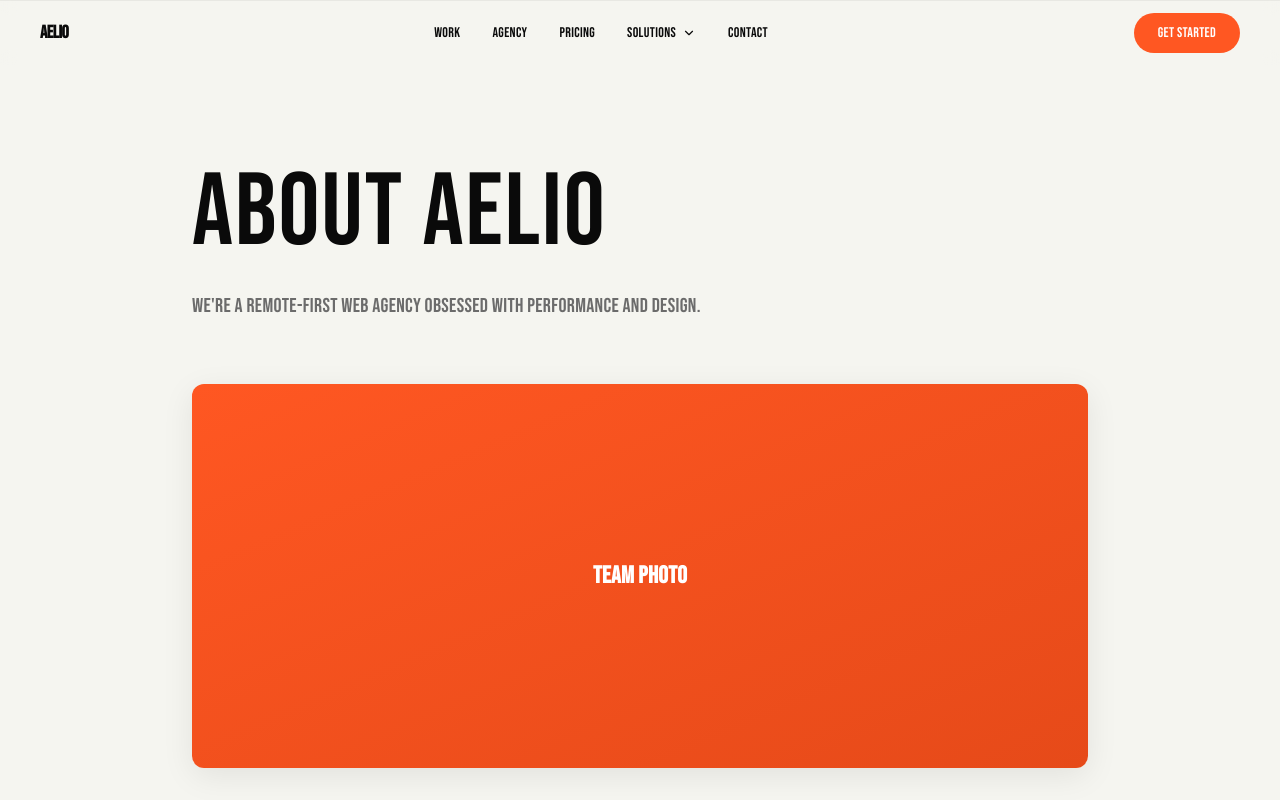
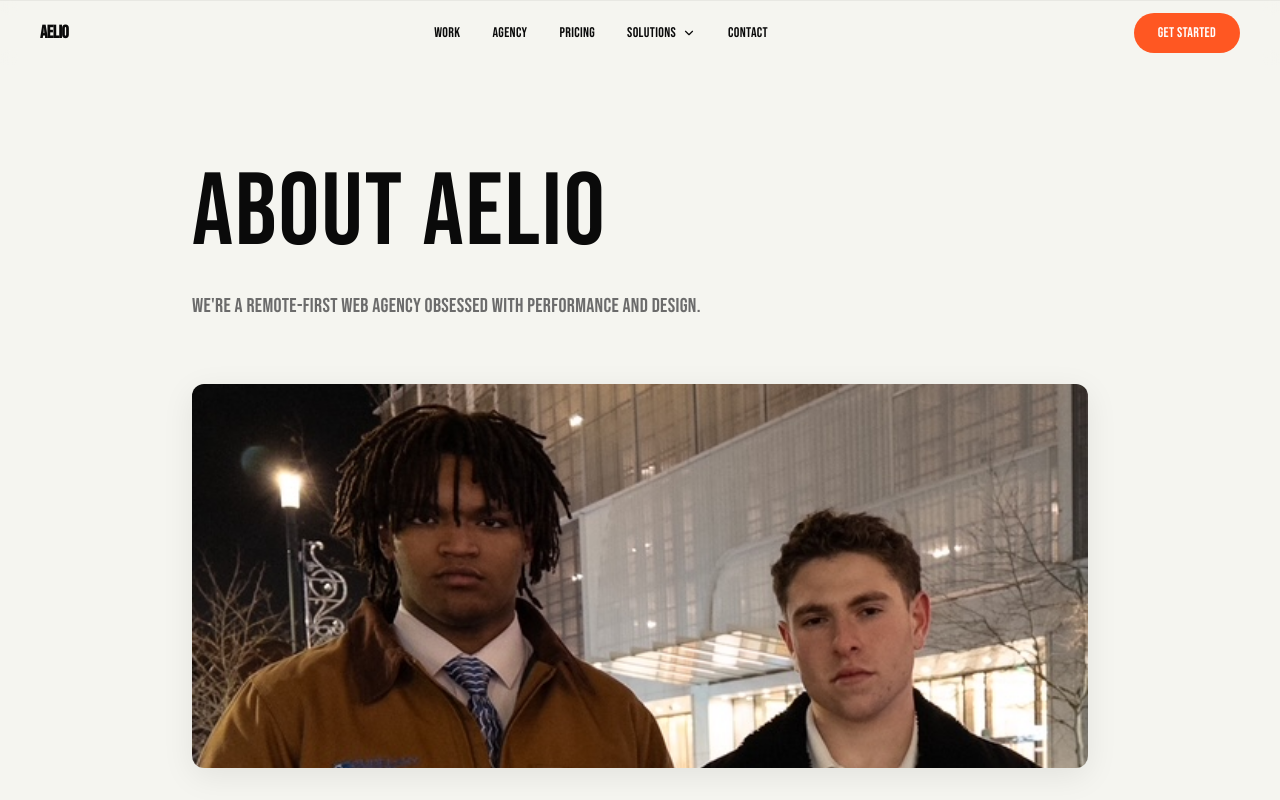
Before and after one commit to AdelJumaily/aelioweb, a Next.js app: page /agency in a window 1280 px wide. Shown: the top 800 px of the page. Built offline with nearby package versions, Linux system fonts and the light colour scheme; a web font is replaced by a local one.

Commit message:
added team photo

```diff
--- a/app/agency/page.tsx
+++ b/app/agency/page.tsx
@@ -1,3 +1,4 @@
+import Image from "next/image";
 
 export const metadata = {
   title: "About Aelio | Agency",
@@ -18,11 +19,14 @@ export default function AgencyPage() {
             </p>
           </div>
 
-          <div className="relative h-96 rounded-xl overflow-hidden mb-16 shadow-[0_8px_32px_rgba(0,0,0,0.08)] bg-gradient-to-br from-[#FF5722] to-[#E64A19]">
-            {/* Placeholder for team image */}
-            <div className="absolute inset-0 flex items-center justify-center text-white text-2xl font-bold">
-              Team Photo
-            </div>
+          <div className="relative h-96 rounded-xl overflow-hidden mb-16 shadow-[0_8px_32px_rgba(0,0,0,0.08)]">
+            <Image
+              src="/APC_0218.JPG"
+              alt="Aelio Team"
+              fill
+              className="object-cover object-[50%_30%]"
+              priority
+            />
           </div>
 
           <div className="prose prose-lg max-w-none mb-16">
```
Also changed, not shown: app/components/ProjectCard.tsx (line endings or trailing spaces), app/components/layout/SiteHeader.tsx (line endings or trailing spaces), app/components/sections/Testimonials.tsx (line endings or trailing spaces), lib/animations.ts (line endings or trailing spaces), lib/content/faqs.ts (line endings or trailing spaces), lib/content/projects.ts (line endings or trailing spaces), lib/content/testimonials.ts (line endings or trailing spaces), public/APC_0218.JPG (added).
